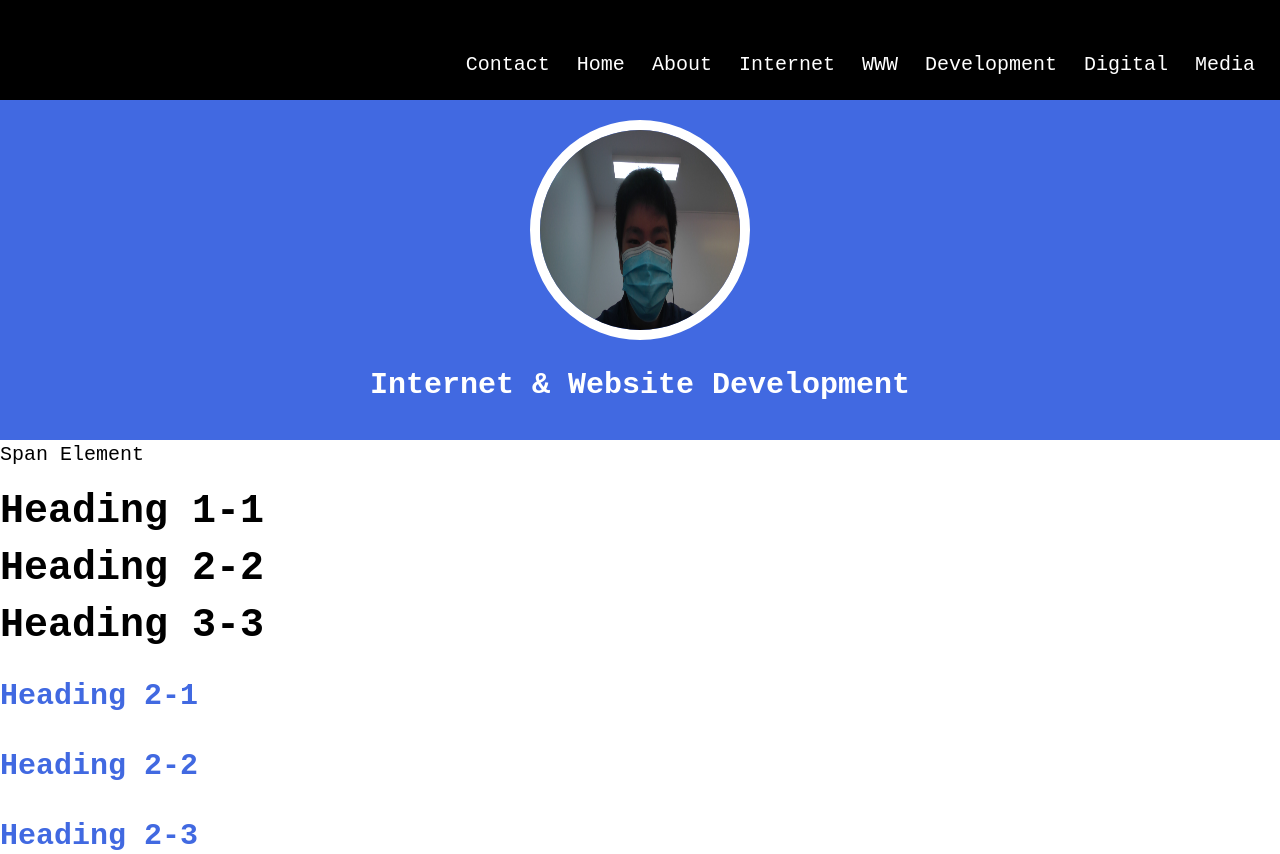
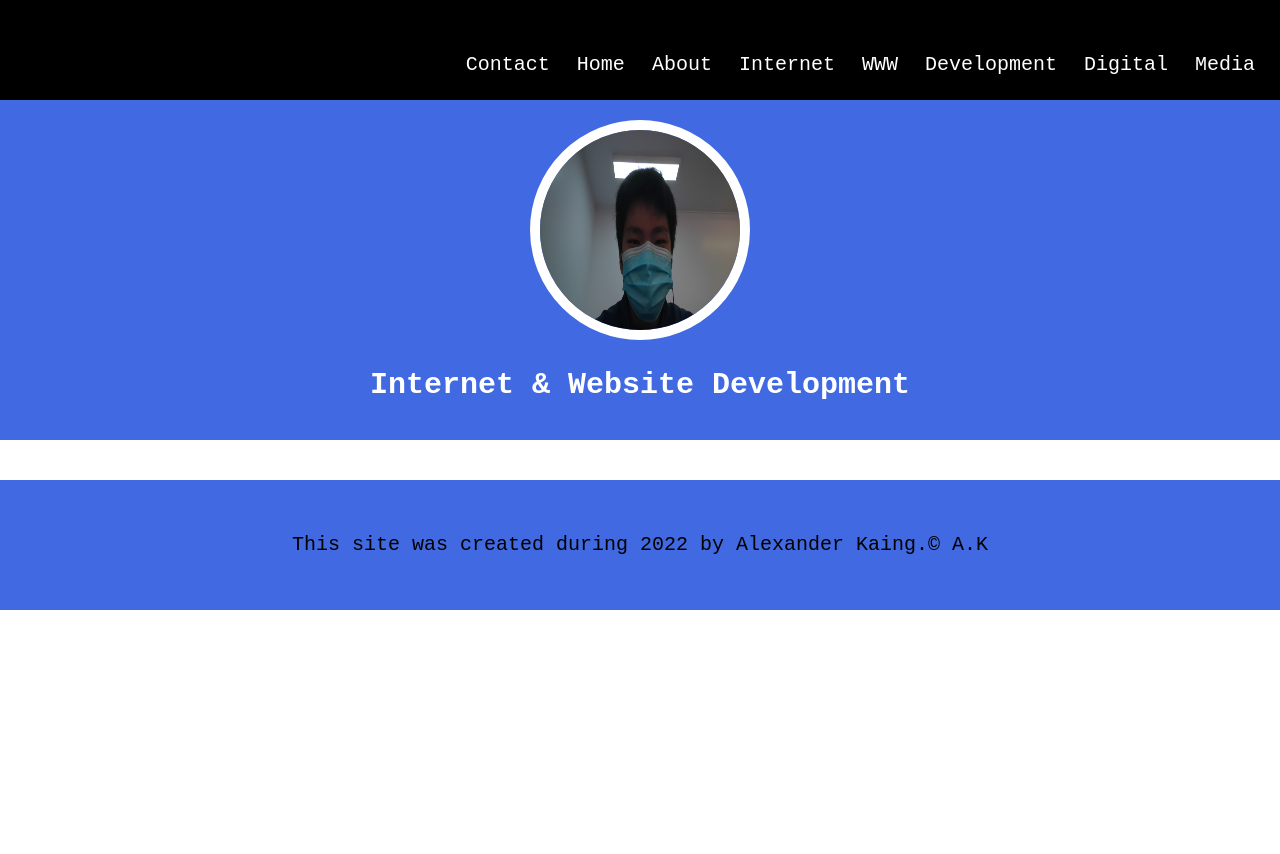
Before and after one commit to kepapen/Kevin, a plain HTML site: page IWD.html in a window 1280 px wide. Shown: the top 854 px of the page. After the commit the page ends 800 px from the top, so only its background shows below. Drawn offline with Linux system fonts and the light colour scheme.

Commit message:
removed template

```diff
--- a/IWD.html
+++ b/IWD.html
@@ -22,13 +22,13 @@
 	height="200">
 	<h1>Internet & Website Development</h1>
 </header>
-	<span>Span Element</span>
-<h1 class="uppercase"><span>Heading 1</span>-1</h1>
-<h1 class="big"> Heading 2-2</h1>
-<h1 class="uppercase"> Heading 3-3</h1>
-<h2 class="big uppercase"> Heading 2-1 </h2>
-<h2 class="uppercase"> Heading 2-2 </h2>
-<h2 class="big"> Heading 2-3 </h2>
+<main>
+	<section></section>
+
+
+
+
+</main>
 <!-- footer element -->
 <footer>
 	<p>This site was created during 2022 by Alexander Kaing.&copy; A.K </p>
```
